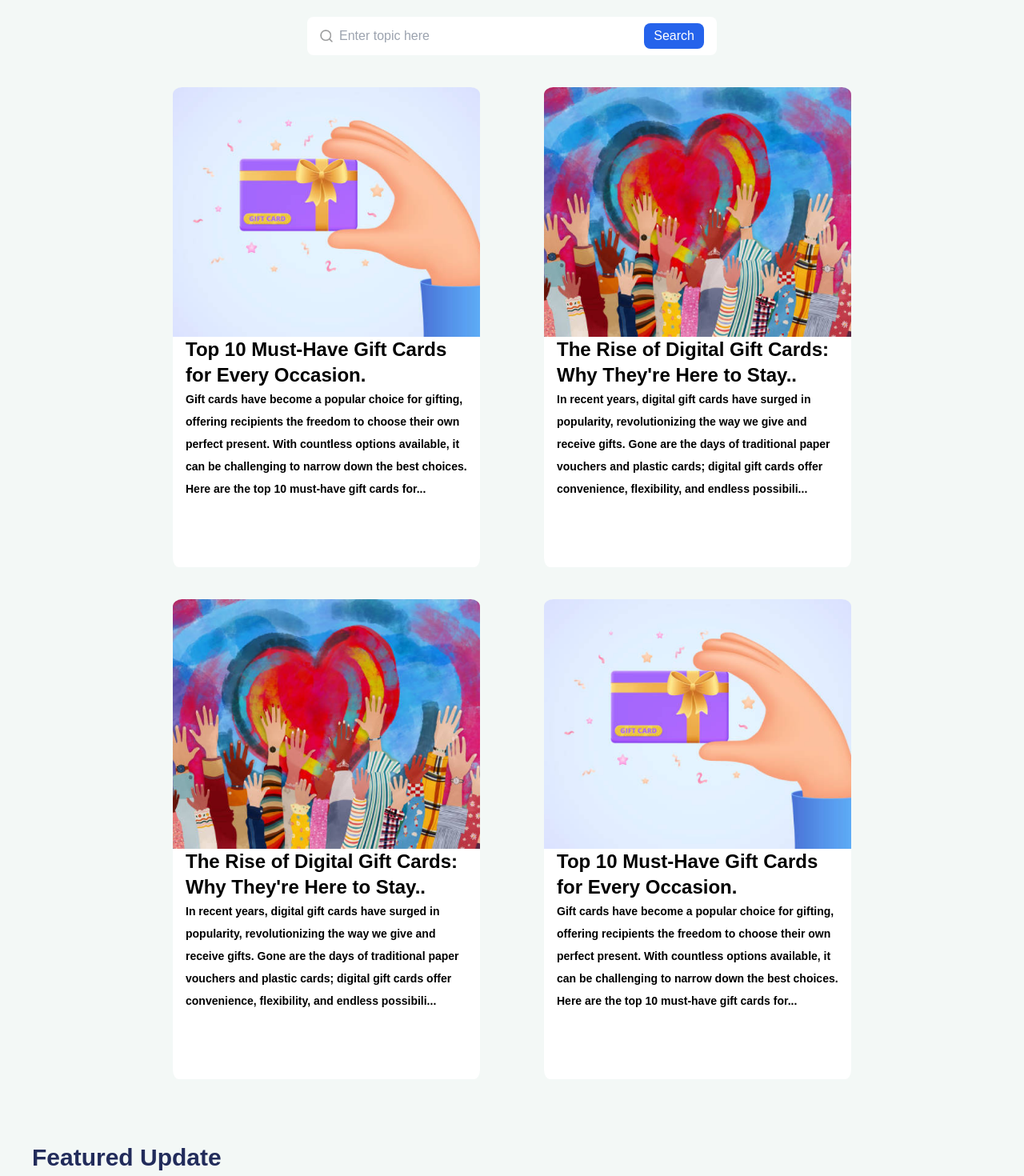
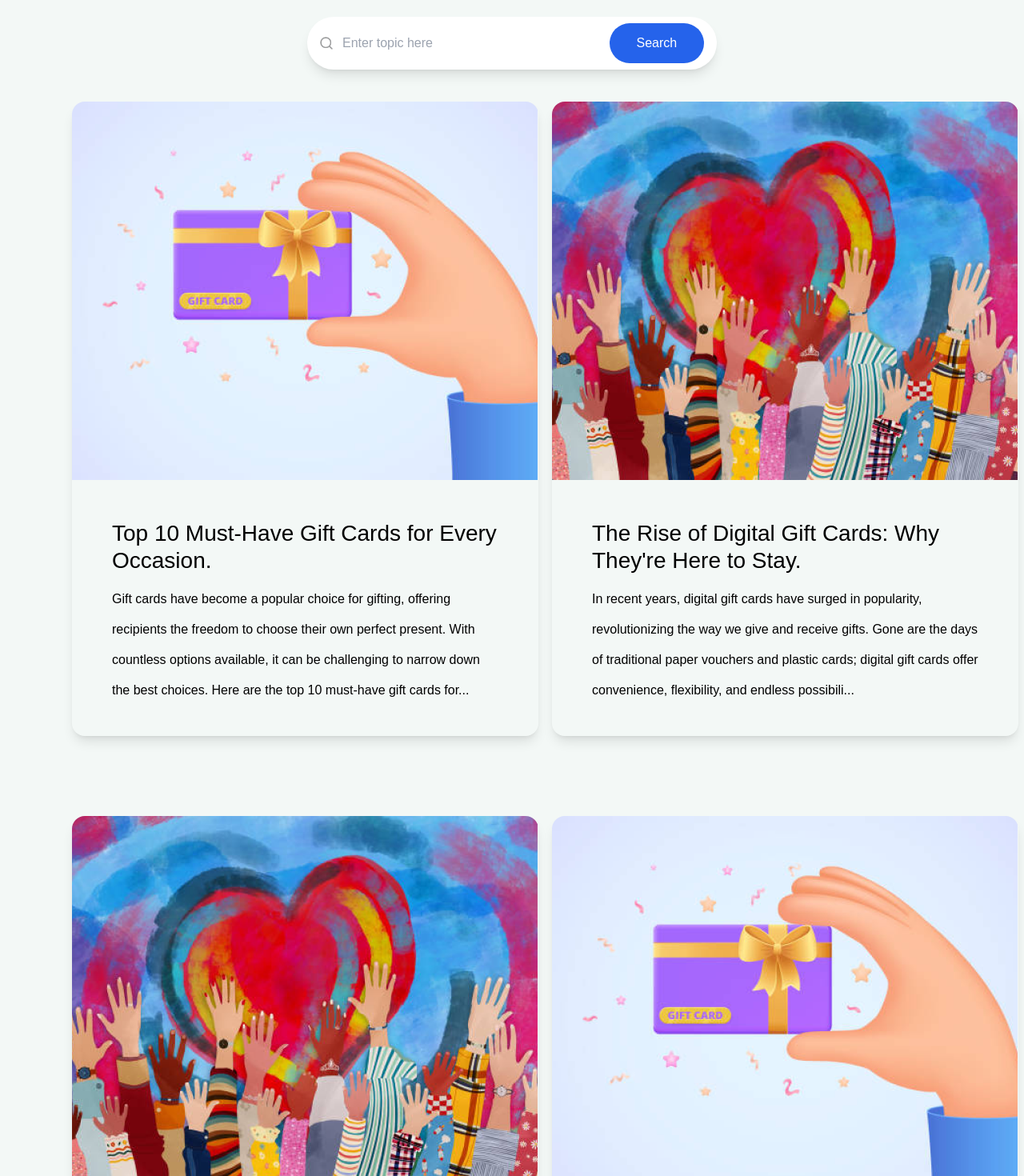
Before and after one commit to Henrichy/Fominance_update, a React (Vite) app: page /community/blog in a window 1280 px wide. Shown: the part 1220-2690 px from the top of the page at 80% size. Built offline with nearby package versions, Linux system fonts and the light colour scheme; a web font is replaced by a local one.

Commit message:
rebuilt the blog page

```diff
--- a/src/components/Blogpost.jsx
+++ b/src/components/Blogpost.jsx
@@ -23,7 +23,7 @@ function BlogPost() {
     <img className='w-[100%]' src={Phoneimg} alt="" />
     <img className='article' src={article} alt="" />
     <div className='input'>
-        <div className="therelative relative  bg-white flex rounded-lg items-center justify-around px-4 py-2 gap-2">
+        <div className="therelative relative  bg-white flex rounded-lg items-center justify-around px-4 py-2 gap-1">
             <img className="h-4 w-auto absolute left-4 top-2.2" src={icon} alt="Logo" />
             <input type="text" className="focus:outline-none ml-6 w-full"
               placeholder="Enter topic here"
@@ -34,98 +34,77 @@ function BlogPost() {
     </div>
     </div>
     <div className='flex justify-center items-center containn'>
-        <div className="w-[40%] relative  bg-white flex rounded-lg items-center justify-around px-4 py-2 gap-2 mb-10">
+        <div className="w-[40%] relative  bg-white flex rounded-full items-center justify-around pl-[10px] px-4 py-2 gap-2 mb-10 shadow-lg">
             <img className="h-4 w-auto absolute left-4 top-2.2" src={icon} alt="Logo" />
-            <input type="text" className="focus:outline-none ml-6 w-full"
+            <input type="text" className="focus:outline-none ml-6 w-full pl-[10px]"
               placeholder="Enter topic here"
             />
-            <button className="bg-blue-600 h-8 pl-3 pr-3 text-white rounded-lg">Search</button>
+            <button className="bg-blue-600  pl-3 pr-3 text-white rounded-full w-[162px] h-[50px]">Search</button>
           </div>
           </div>
-          <div>
 
-            <div className='blogg mb-10 flex justify-center gap-20 pb-10 h-[600px]'>
-            <div className='w-[30%] bg-white h-[600px] rounde writeup'>
-            <img className='rounde' src={handcard} alt="" />
-            <div className=' text-2xl font-semibold bg-white pb-8 px-4'>
-        <h2 className=''>Top 10 Must-Have Gift Cards for Every Occasion.</h2>
-        <h3 className='leading-[2] text-sm font-semibold'>Gift cards have become a popular choice for gifting, offering recipients the freedom to choose their own perfect present.
-        With countless options available, it can be challenging to narrow down the best choices.
-        Here are the top 10 must-have gift cards for...</h3>
-    </div>
+          {/* card section */}
 
+          <div className="grid grid-cols-2 gap-[100px] px-[90px]  ">
+            <div className="flex-col w-[583px] h-[793px] rounded-2xl shadow-lg overflow-hidden ml-auto">
+              <div>
+                <img src={handcard} alt="" className='' />
+              </div>
+              <div className='p-[50px]'>
+                <h1 className='font-[500] text-[28px] leading-[33.89px]'>
+                Top 10 Must-Have Gift Cards for Every Occasion.
+                </h1>
+                <h3 className='font-[500] text-[16px] leading-[38px] mt-3'>
+                Gift cards have become a popular choice for gifting, offering recipients the freedom to choose their own perfect present. With countless options available, it can be challenging to narrow down the best choices. Here are the top 10 must-have gift cards for...
+                </h3>
+
+              </div>
             </div>
+            <div className="flex-col w-[583px] h-[793px] rounded-2xl shadow-lg overflow-hidden mr-auto">
+              <div>
+                <img src={hearty} alt="" className='' />
+              </div>
+              <div className='p-[50px]'>
+                <h1 className='font-[500] text-[28px] leading-[33.89px]'>
+                The Rise of Digital Gift Cards: Why They're Here to Stay.
+                </h1>
+                <h3 className='font-[500] text-[16px] leading-[38px] mt-3'>
+                In recent years, digital gift cards have surged in popularity, revolutionizing the way we give and receive gifts. Gone are the days of traditional paper vouchers and plastic cards; digital gift cards offer convenience, flexibility, and endless possibili...
+                </h3>
 
+              </div>
+            </div>
+            <div className="flex-col w-[583px] h-[793px] rounded-2xl shadow-lg overflow-hidden ml-auto">
+              <div>
+                <img src={hearty} alt="" className='' />
+              </div>
+              <div className='p-[50px]'>
+                <h1 className='font-[500] text-[28px] leading-[33.89px]'>
+                The Rise of Digital Gift Cards: Why They're Here to Stay.
+                </h1>
+                <h3 className='font-[500] text-[16px] leading-[38px] mt-3'>
+                In recent years, digital gift cards have surged in popularity, revolutionizing the way we give and receive gifts. Gone are the days of traditional paper vouchers and plastic cards; digital gift cards offer convenience, flexibility, and endless possibili...
+                </h3>
 
-            <div className='w-[30%] bg-white h-[600px] rounde writeup'>
-            <img className='rounde' src={hearty} alt="" />
-            <div className=' text-2xl font-semibold bg-white pb-8 px-4'>
-        <h2 className=''>The Rise of Digital Gift Cards: Why They're Here to Stay..</h2>
-        <h3 className='leading-[2] text-sm font-semibold'>In recent years, digital
-            gift cards have surged in
-            popularity, revolutionizing the way we give and receive gifts.
-            Gone are the days of traditional paper
-            vouchers and plastic cards; digital gift cards offer
-            convenience, flexibility, and endless possibili...</h3>
-            <div></div>
-    </div>
+              </div>
+            </div>
+            <div className="flex-col w-[583px] h-[793px] rounded-2xl shadow-lg overflow-hidden mr-auto">
+              <div>
+                <img src={handcard} alt="" className='' />
+              </div>
+              <div className='p-[50px]'>
+                <h1 className='font-[500] text-[28px] leading-[33.89px]'>
+                Top 10 Must-Have Gift Cards for Every Occasion.
+                </h1>
+                <h3 className='font-[500] text-[16px] leading-[38px] mt-3'>
+                Gift cards have become a popular choice for gifting, offering recipients the freedom to choose their own perfect present. With countless options available, it can be challenging to narrow down the best choices. Here are the top 10 must-have gift cards for...
+                </h3>
 
-            </div>
-
-            </div>
-            <div className='blogg flex justify-center gap-20 mb-20 max-h-[600px]'>
-            <div className='w-[30%] bg-white h-[600px] rounde writeup'>
-            <img className='rounde' src={hearty} alt="" />
-            <div className=' text-2xl font-semibold bg-white pb-8 px-4'>
-        <h2 className=''>The Rise of Digital Gift Cards: Why They're Here to Stay..</h2>
-        <h3 className='leading-[2] text-sm font-semibold'>In recent years, digital
-            gift cards have surged in
-            popularity, revolutionizing the way we give and receive gifts.
-            Gone are the days of traditional paper
-            vouchers and plastic cards; digital gift cards offer
-            convenience, flexibility, and endless possibili...</h3>
-            <div></div>
-    </div>
-
-            </div>
-
-    <div className='w-[30%] bg-white h-[600px] rounde writeup'>
-            <img className='rounde' src={handcard} alt="" />
-            <div className=' text-2xl font-semibold bg-white pb-8 px-4'>
-        <h2 className=''>Top 10 Must-Have Gift Cards for Every Occasion.</h2>
-        <h3 className='leading-[2] text-sm font-semibold'>Gift cards have become a popular choice for gifting, offering recipients the freedom to choose their own perfect present.
-        With countless options available, it can be challenging to narrow down the best choices.
-        Here are the top 10 must-have gift cards for...</h3>
-    </div>
-
-            </div>
-</div>
-
-          </div>
-          <div className='house px-10 pb-14 h-[600px]'>
-            <h1 className='text-3xl font-semibold feature mb-6'>Featured Update</h1>
-            <div className='flex justify-between items-center gap-10'>
-              <div  className='w-[40%]'><img src={giftcardd} alt="" /></div>
-              <div className='w-[40%] mr-20'><h2 className='orange text-xl font-semibold mb-6'>How To Redeem Apple Gift Card For Cash In Nigeria [2024]</h2>
-              <h3>In Nigeria, Apple gift cards have become a popular form of gifting,
-                offering recipients the chance to purchase apps, games, music,
-                and more from the Apple App Store and iTunes Store. However, there may
-                be times when you prefer to convert your Apple gift card...</h3>
               </div>
             </div>
           </div>
-          <div className='house px-10 pb-14 h-[600px]'>
-            <div className='flex justify-between items-center gap-10'>
-              <div  className='w-[40%]'><img src={cardboard} alt="" /></div>
-              <div className='w-[40%] mr-20'><h2 className='orange text-xl font-semibold mb-6'>Gift Card Etiquette: Dos and Don'ts for Givers and Receivers.</h2>
-              <h3>Gift cards have become a popular choice for gifting, offering recipients the freedom to
-                choose their own perfect present. However, navigating the
-                world of gift card etiquette can sometimes be tricky.
-                Here are some dos and don'ts for both givers and receivers
-                 to ensure a smooth and enjoyable gifting experience...</h3>
-              </div>
-            </div>
-          </div>
+          {/* Featured updates Section */}
+
     <Footer />
     </div>
   )
--- a/src/components/Nav.jsx
+++ b/src/components/Nav.jsx
@@ -41,7 +41,7 @@ function Head() {
   >
      Community
   </NavLink>
-  <div className="absolute bg-white w-[150px] h-[90px] text-center rounded-md z-10 hideing flex flex-col justify-between top-[60px] text-md">
+  <div className="absolute bg-white w-[150px] h-[90px] text-center rounded-md z-10 hideing flex flex-col gap-0 justify-between top-[60px] text-md">
     <a href="/community/blog" className="hover:bg-gray-200 hover:rounded-t-md w-full py-2 h-full transition ease-linear duration-[0.2s]">Blog&nbsp;Post</a>
     <a href="/community/affiliate" className="hover:bg-gray-200 hover:rounded-b-md w-full h-full py-2 transition ease-linear duration-[0.2s]">Affiliate</a>
   </div>
```
